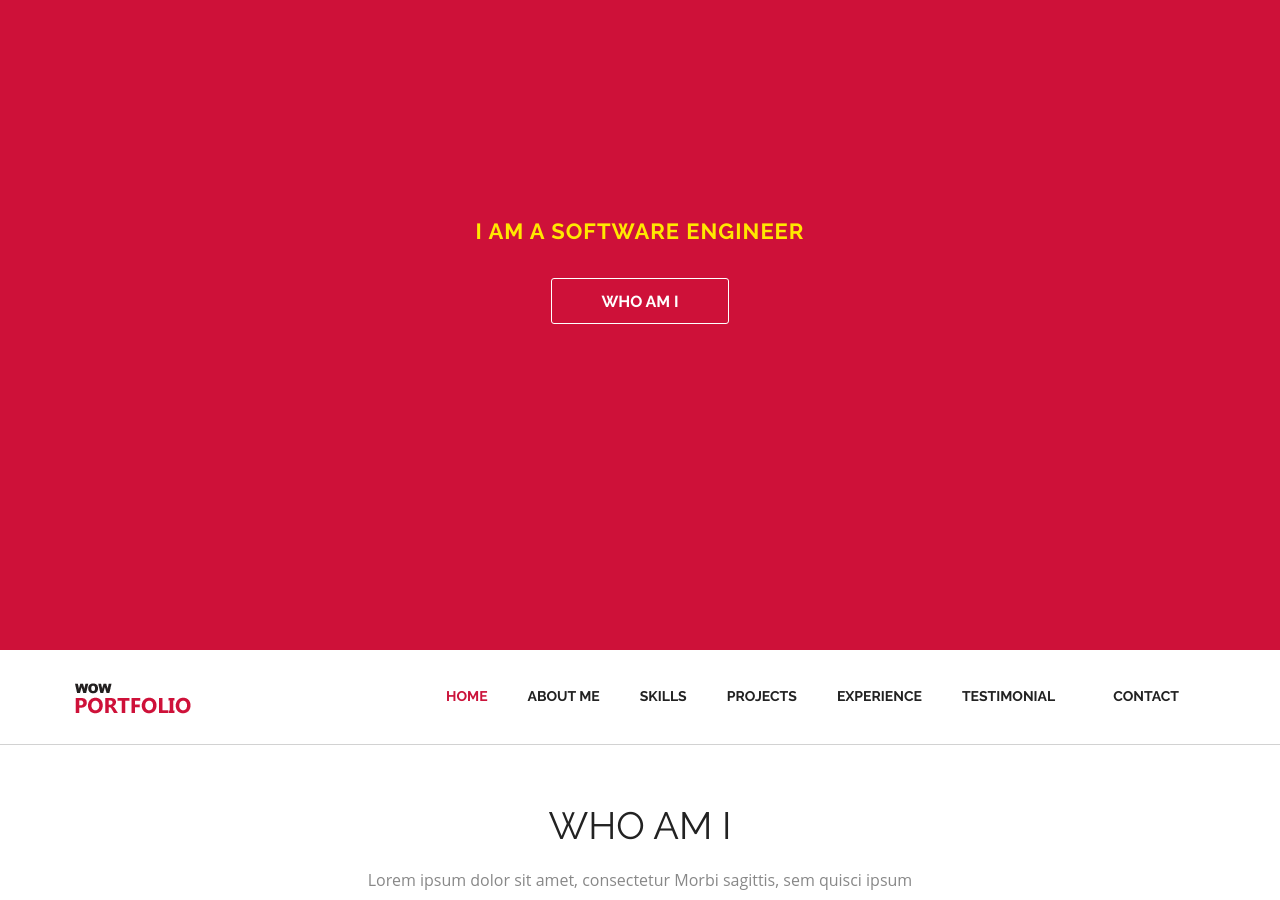
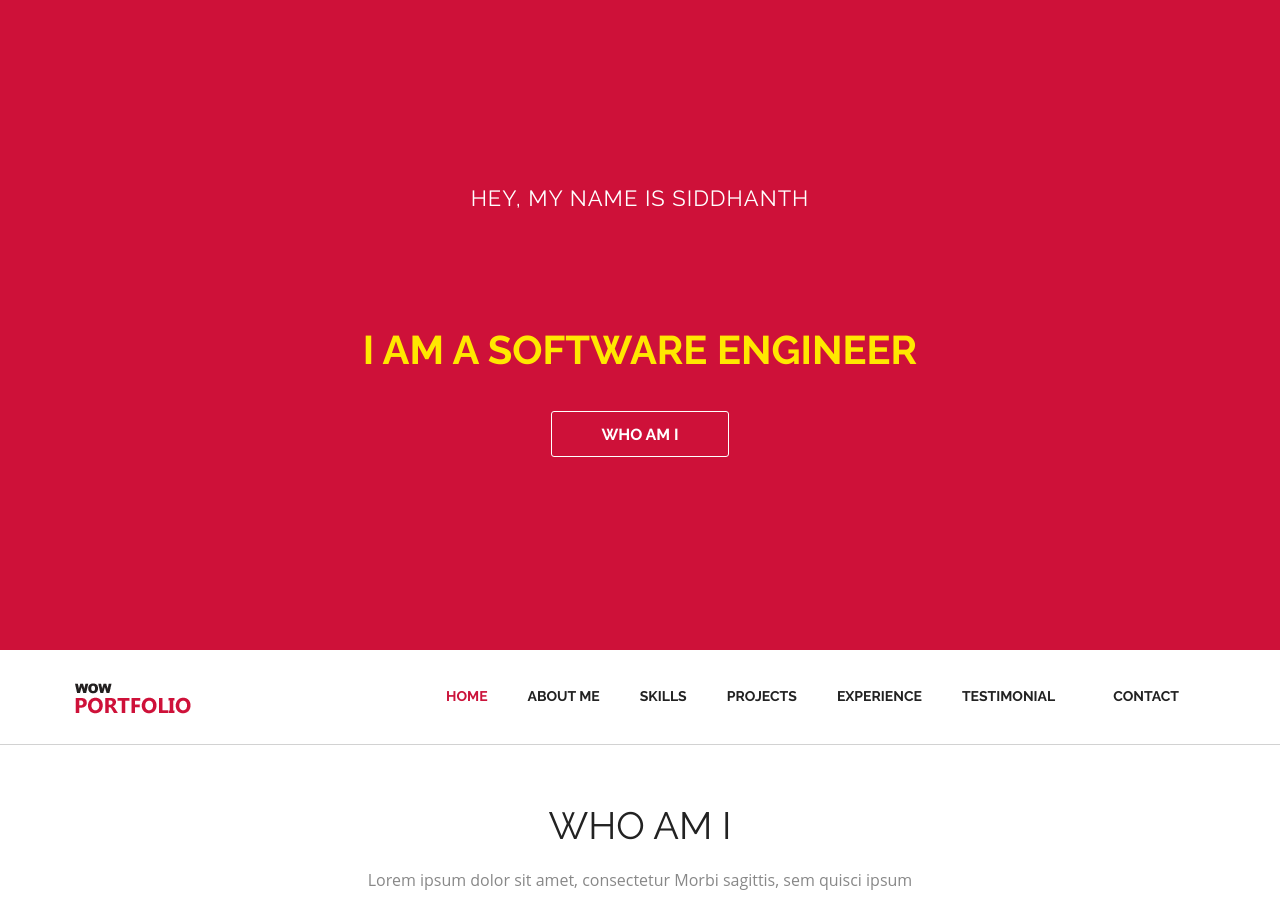
Before and after one commit to IDKYamHere/Siddhanth_Rao, a Jekyll site: the page index.html, which Jekyll copies as it is, in a window 1280 px wide and 900 px high. Built offline with Jekyll 4.4.1, drawn with Linux system fonts in a browser that asks for light colours.

Commit message:
Update index.html

```diff
--- a/index.html
+++ b/index.html
@@ -29,7 +29,7 @@
           <div class="col-md-12">
 
             <div class="top_left_cont zoomIn wow animated">
-		    <h2><p style="colour:black"Hey, my name is Siddhanth</p><br> <strong>I am a Software Engineer</strong></h2>
+		    <h2><p style="colour:black">Hey, my name is Siddhanth</p><br> <strong>I am a Software Engineer</strong></h2>
 		    <!--<p style="color:red">This is a paragraph.</p> -->
 
                 <div class="underline"></div>
```
